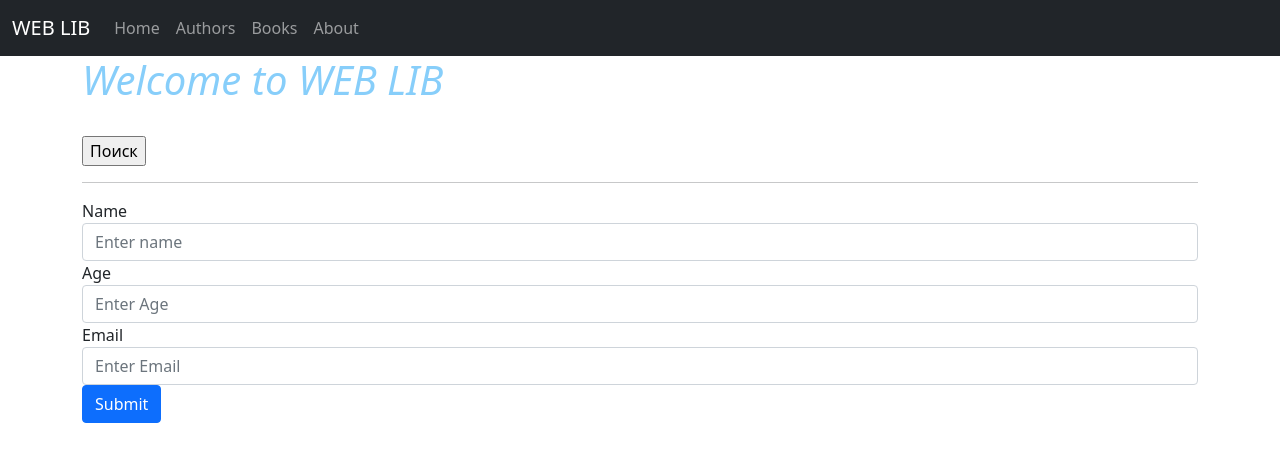
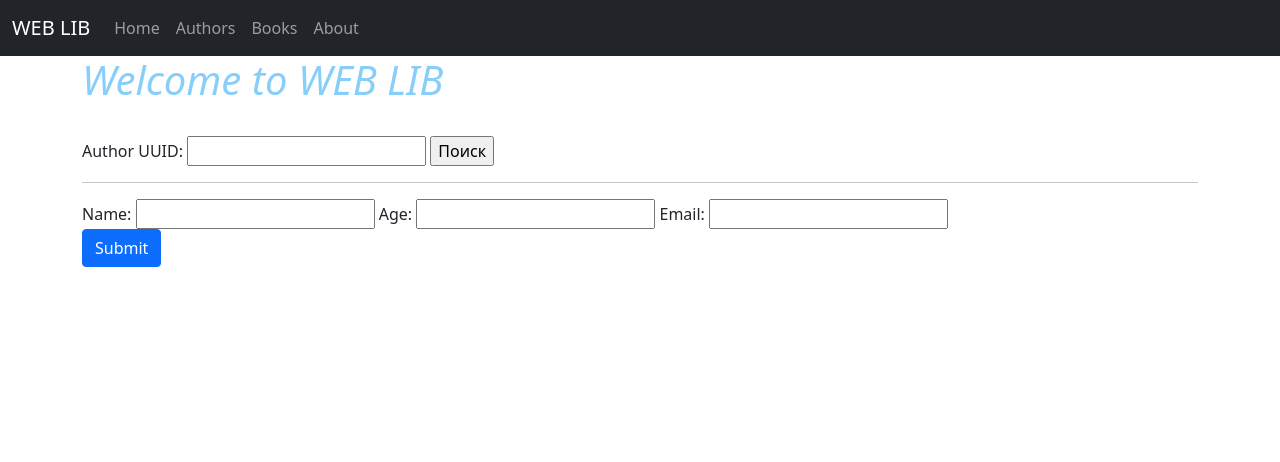
Before and after one commit to brightfuture47/new_pr, a Django app: page /web_lib/ in a window 1280 px wide. Shown: the top 462 px of the page. Run offline with Django 4.2, Linux system fonts and the light colour scheme.

Commit message:
pr 18 final

```diff
--- a/web_lib/forms.py
+++ b/web_lib/forms.py
@@ -1,5 +1,9 @@
-from tkinter.tix import Form
-from django.forms import forms
+from django import forms
 
-class SearchAuthor(forms,Form):
-    uuid = forms.UUIDField(label="Author UUID")
+class SearchAuthor(forms.Form):
+    author_uuid = forms.UUIDField(label="Author UUID", required= False)
+
+class PostAuthors(forms.Form):
+    name = forms.CharField(label ="Name", max_length=150, required= False)
+    age = forms.IntegerField(label="Age", required= False)
+    email = forms.EmailField(label="Email", required= False)
--- a/web_lib/templates/web_lib/main.html
+++ b/web_lib/templates/web_lib/main.html
@@ -23,8 +23,6 @@
         <h1>Welcome to WEB LIB</h1>
         <br>
         <form action="{% url 'authors' %}" method="GET">
-            <!-- <label for="author_uuid"> Author UUID </label>
-            <input type="text" name="author_uuid" id="author_uuid"> -->
             {{ form }}
             <input type="submit" value="Поиск">
         </form>
@@ -32,17 +30,8 @@
         <form action="{% url 'authors' %}" method="POST">
             {% csrf_token %}
             <div class="form-group">
-              <label for="exampleInputEmail1">Name</label>
-              <input type="text" class="form-control" name="name" id="exampleInputEmail1" aria-describedby="emailHelp" placeholder="Enter name">
+              {{form_post}}
             </div>
-            <div class="form-group">
-              <label for="exampleInputPassword1">Age</label>
-              <input type="text" class="form-control" name="age" id="exampleInputPassword1" placeholder="Enter Age">
-            </div>
-            <div class="form-group">
-                <label for="exampleInputPassword1">Email</label>
-                <input type="email" class="form-control" name="email" id="exampleInputPassword1" placeholder="Enter Email">
-              </div>
             <button type="submit" class="btn btn-primary">Submit</button>
           </form>
     </div>
--- a/web_lib/views.py
+++ b/web_lib/views.py
@@ -1,10 +1,30 @@
-from django.shortcuts import render
+from django.shortcuts import render, redirect
 from web_lib.models import Author, Book
 
+from.forms import SearchAuthor, PostAuthors
+
 def main(request):
-    return render(request, 'web_lib/main.html')
+    if request.method == "GET":
+        form = SearchAuthor(request.GET)
+        form_post = PostAuthors(request.POST)
+        return render(request, 'web_lib/main.html',{"form": form, "form_post": form_post})
+"""     return render(request, 'web_lib/main.html') """
+
+""" def form_search(req):
+    if req.method == "GET":
+        form = SearchAuthor(req.GET)
+        return render(req, 'web_lib/main.html',{"form": form}) """
 
 def authors(request):
+    if "author_uuid" in request.GET:
+        return redirect('author_id', request.GET["author_uuid"])
+    if request.method == "POST":
+        data = dict()
+        data["name"] = request.POST.get('name')
+        data["age"] = request.POST.get('age')
+        data["email"] = request.POST.get('email')
+        Author.objects.create(**data)
+
     all_authors = {'authors': Author.objects.all()}
     return render(request, 'web_lib/authors.html', all_authors )
 
```
